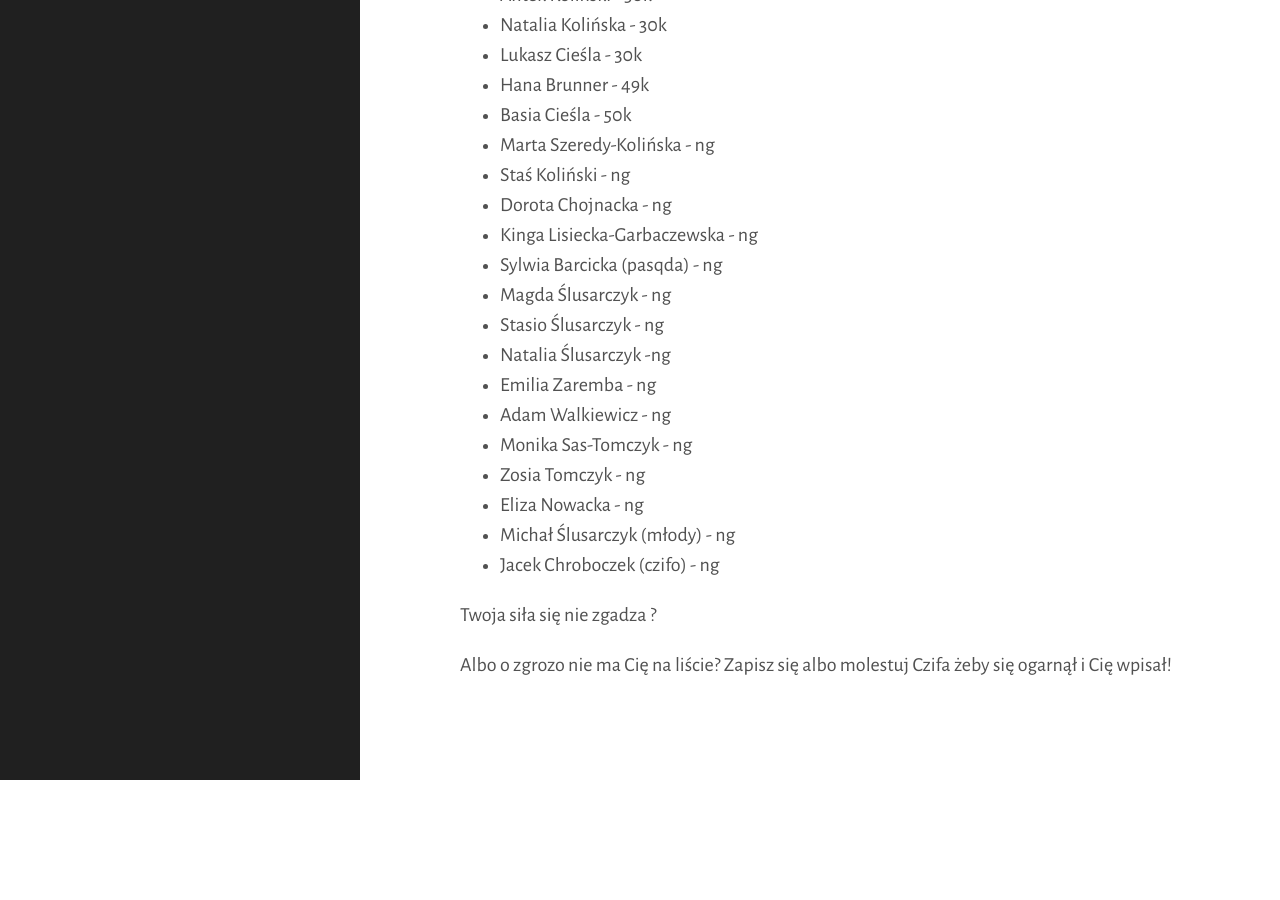
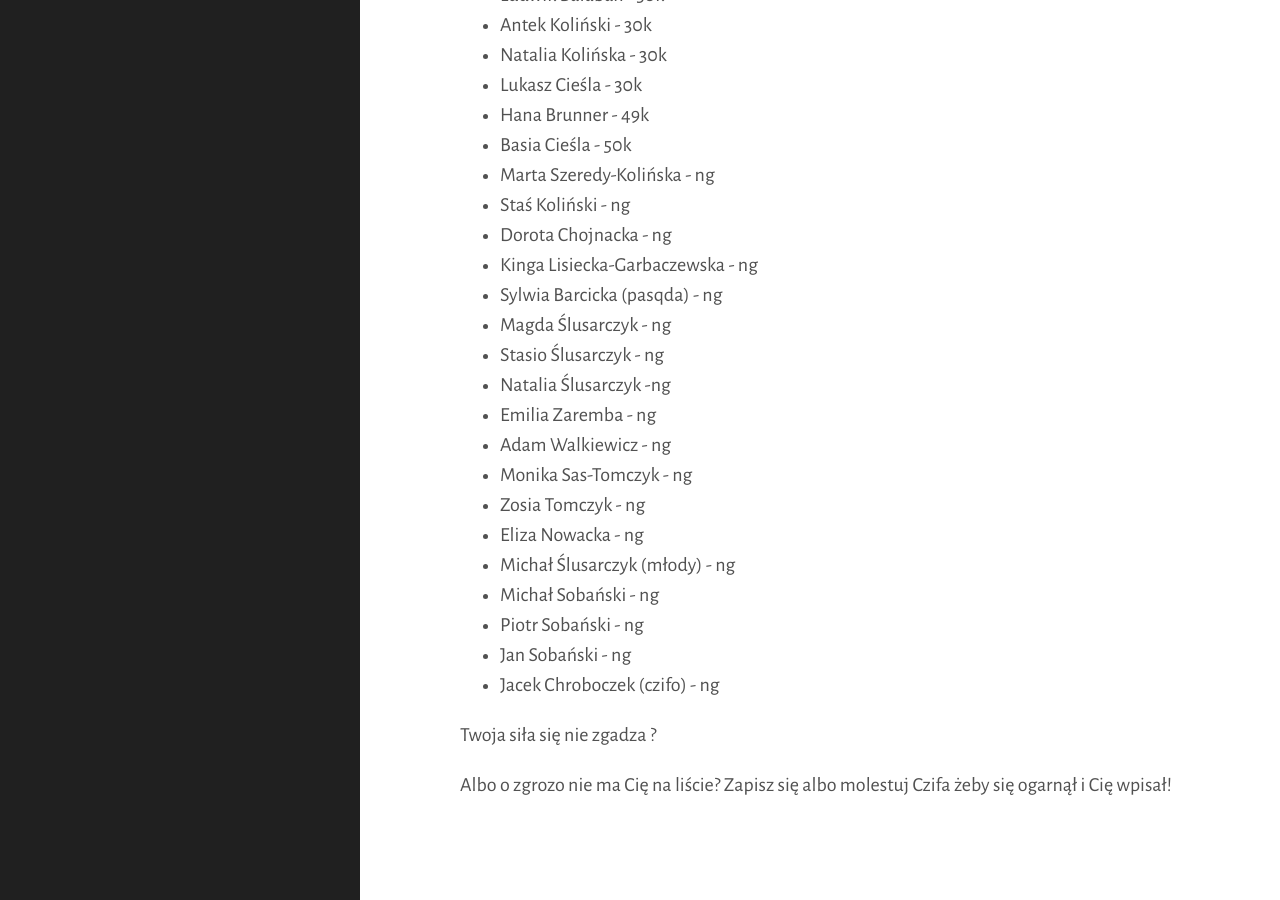
Before and after one commit to tasuki/lsg, a Jekyll site: the page built from zarejestrowani.md, in a window 1280 px wide and 900 px high, scrolled down 1330 px. Built offline with Jekyll 4.4.1, drawn with Linux system fonts in a browser that asks for light colours; before the commit the page ends 2110 px from its top, so only the background shows below that; some of the changed text lies outside the part shown.

Commit message:
Update zarejestrowani.md

```diff
--- a/zarejestrowani.md
+++ b/zarejestrowani.md
@@ -64,6 +65,9 @@ Zarejestrowani uczestnicy, mniej więcej według stopnia:
 - Zosia Tomczyk - ng
 - Eliza Nowacka - ng
 - Michał Ślusarczyk (młody) - ng
+- Michał Sobański - ng
+- Piotr Sobański - ng
+- Jan Sobański - ng
 - Jacek Chroboczek (czifo) - ng
 
 
```
Also changed, not shown: other parts of zarejestrowani.md (+1 -0 lines).
